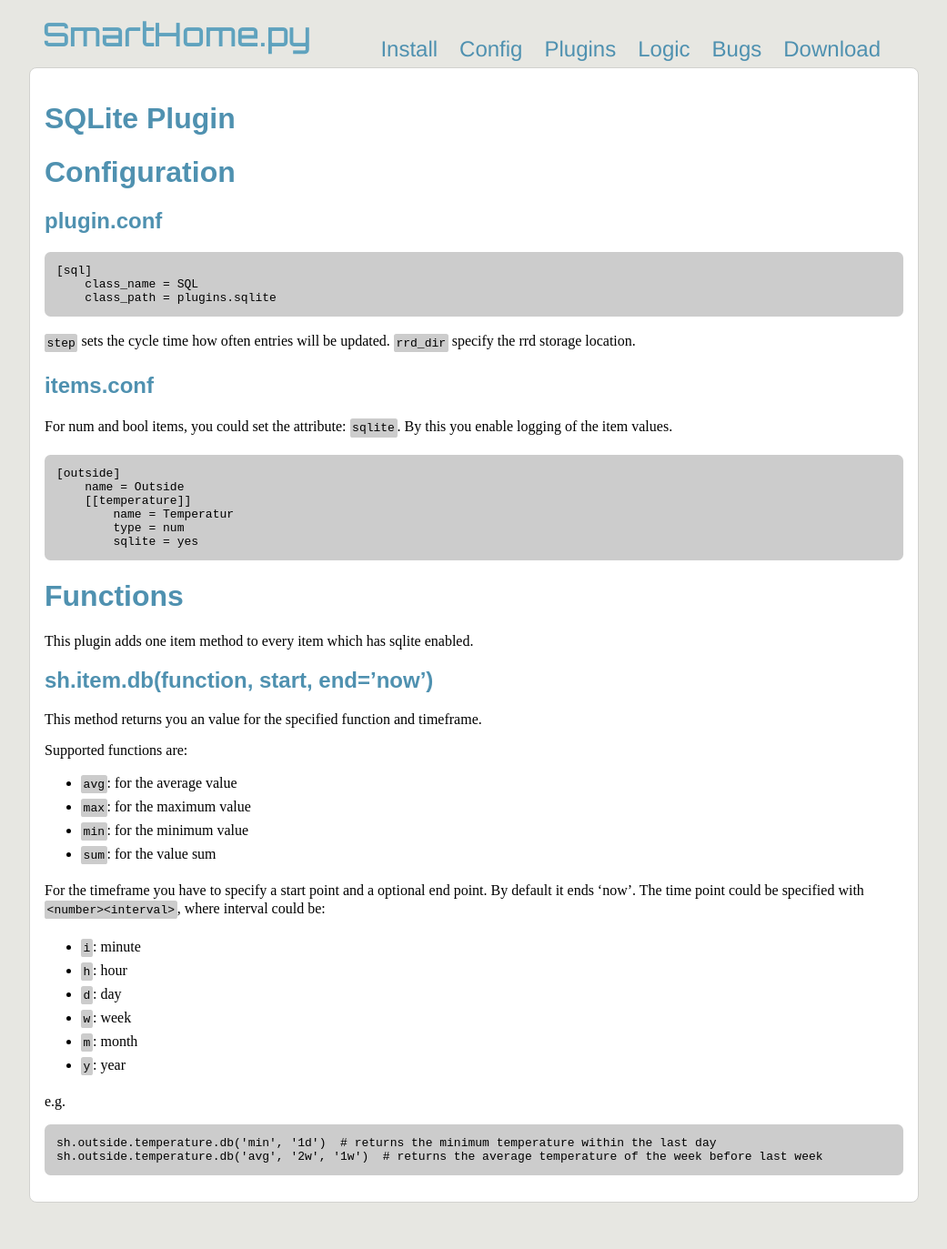
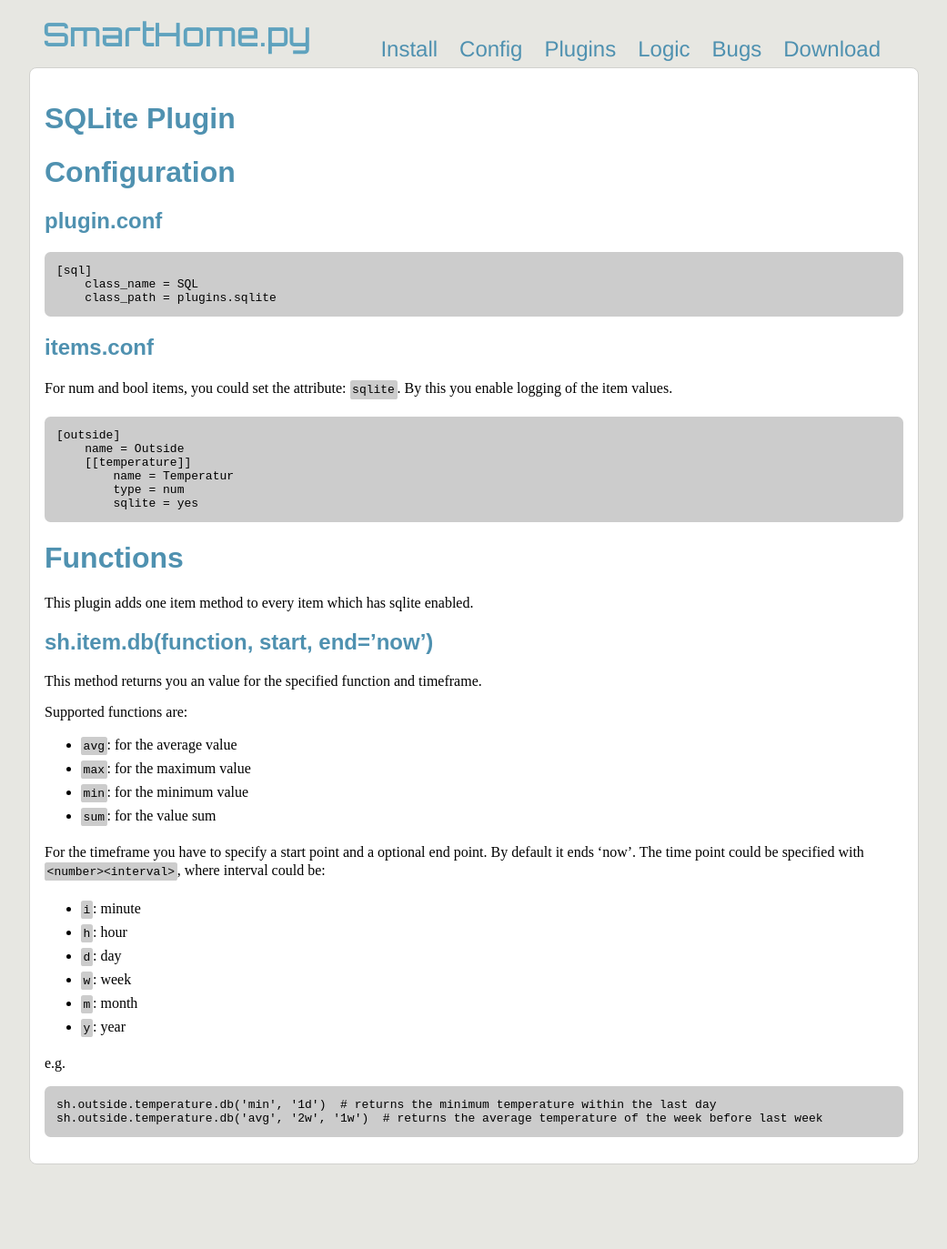
Before and after one commit to mknx/smarthome, a Jekyll site: the page built from plugins/sqlite/index.md, in a window 1280 px wide. Shown: the whole page at 91% size, without its empty margins (128-1169 px from the left). Built offline with Jekyll 4.4.1, drawn with Linux system fonts in a browser that asks for light colours; Markdown is read by kramdown in place of the engine named in the settings; after the commit the page ends 1331 px from its top, so only the background shows below that.

Commit message:
remove rrd stuff

```diff
--- a/plugins/sqlite/index.md
+++ b/plugins/sqlite/index.md
@@ -15,9 +15,6 @@
     class_name = SQL
     class_path = plugins.sqlite
 </pre>
-
-`step` sets the cycle time how often entries will be updated.
-`rrd_dir` specify the rrd storage location.
 
 items.conf
 --------------
```
